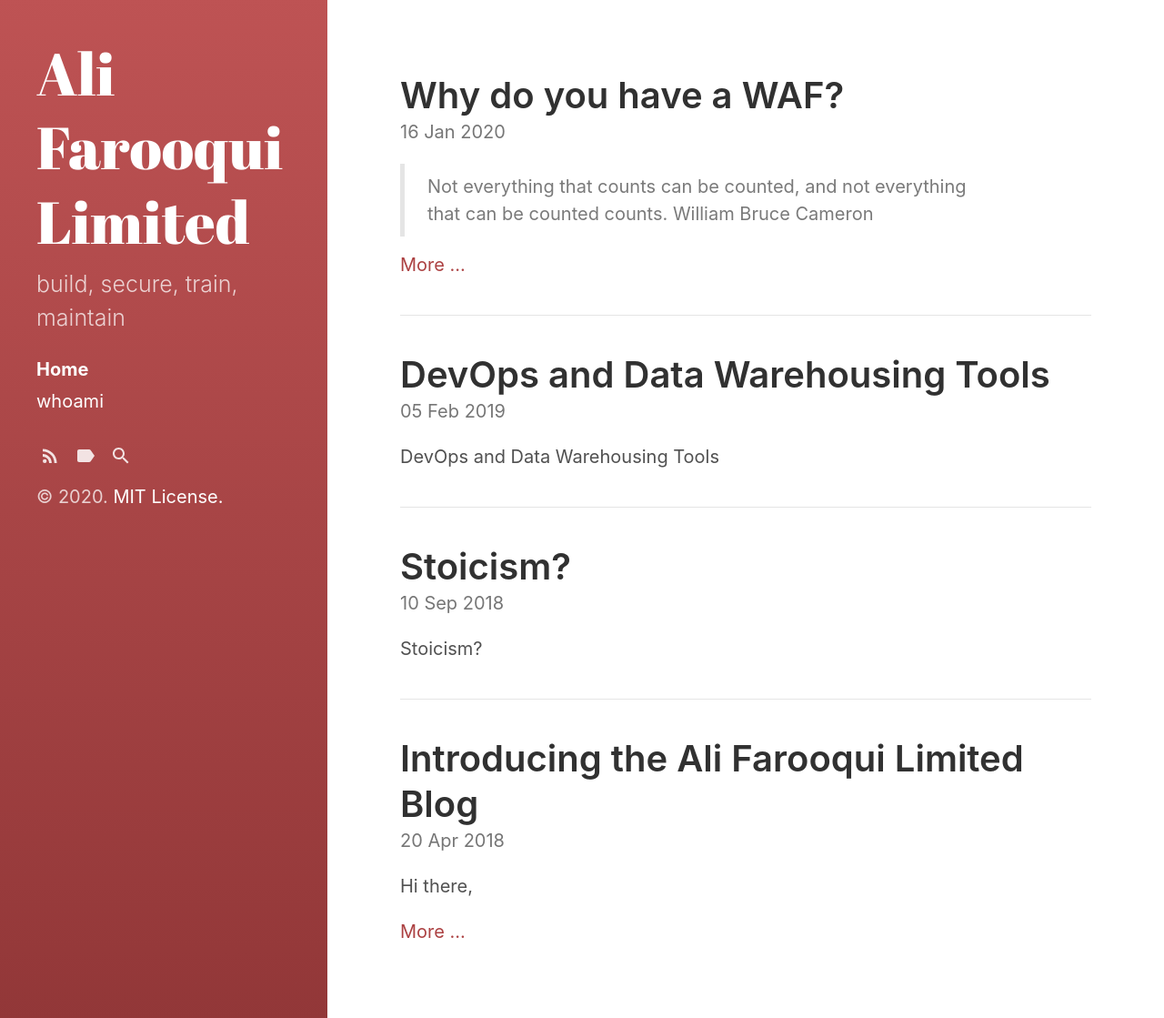
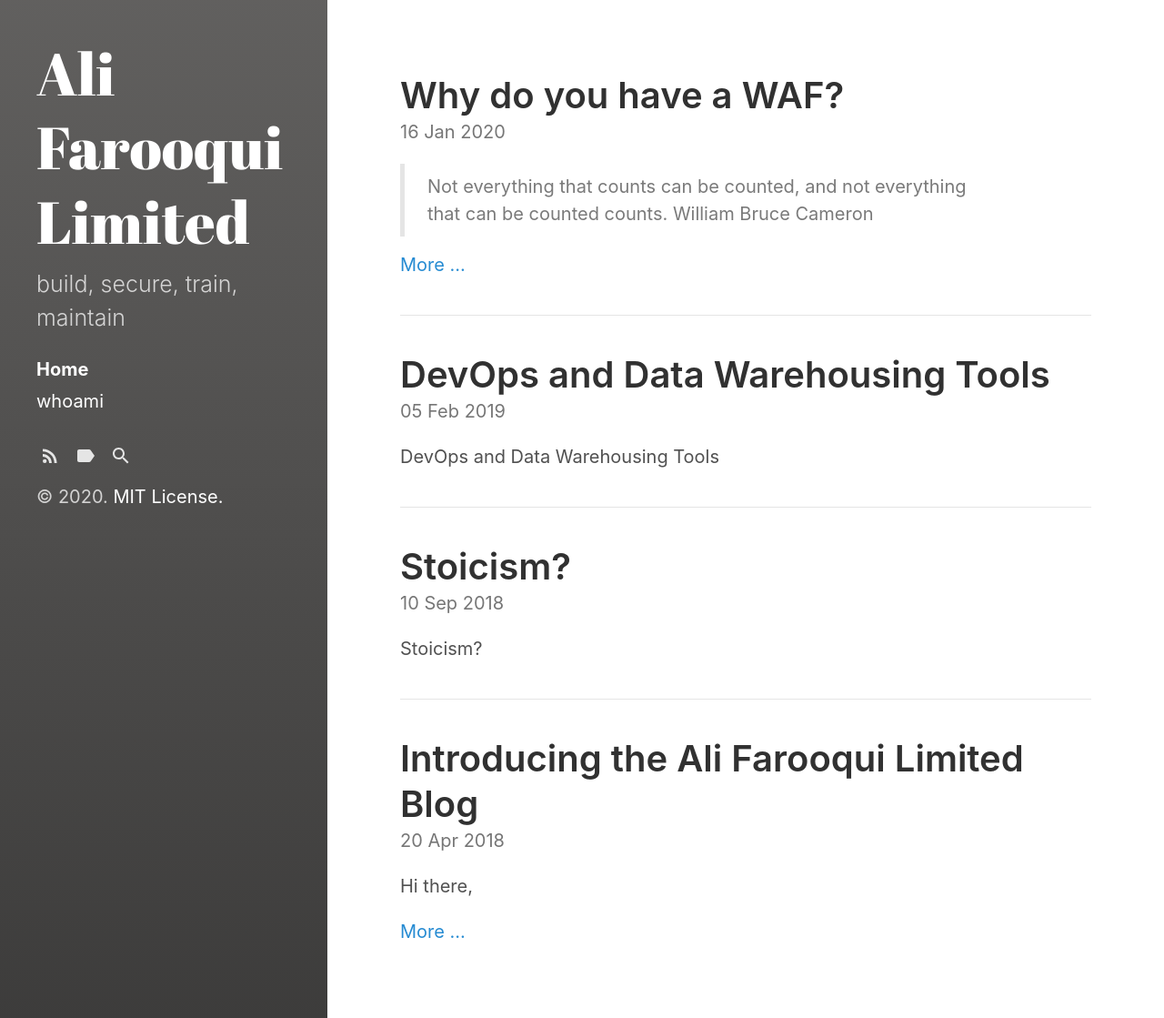
Before and after one commit to alimurtazafarooqui/alifarooqui.github.io, a Jekyll site: the page built from index.html, in a window 1280 px wide. Shown: the whole page at 91% size. Built offline with Jekyll 4.4.1, drawn with Linux system fonts in a browser that asks for light colours; the list of posts is cut into pages by our own code.

Commit message:
whyuseawaf. colour updates

```diff
--- a/assets/css/main.scss
+++ b/assets/css/main.scss
@@ -3,7 +3,6 @@
 # only main files contain this front matter, not partials.
 ---
 
-$sidebar-bg-color: #ac4142;
-$link-color: #ac4142;
+$sidebar-bg-color: #4f4e4d;
 $sidebar-sticky: false;
 @import "hydeout";
```
